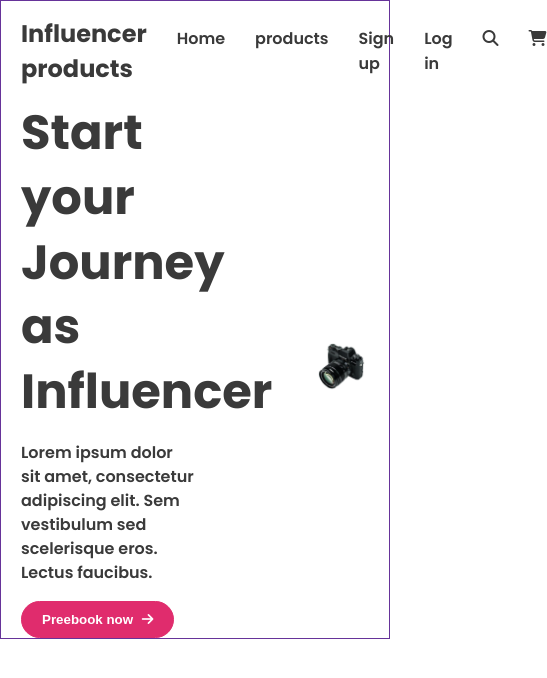
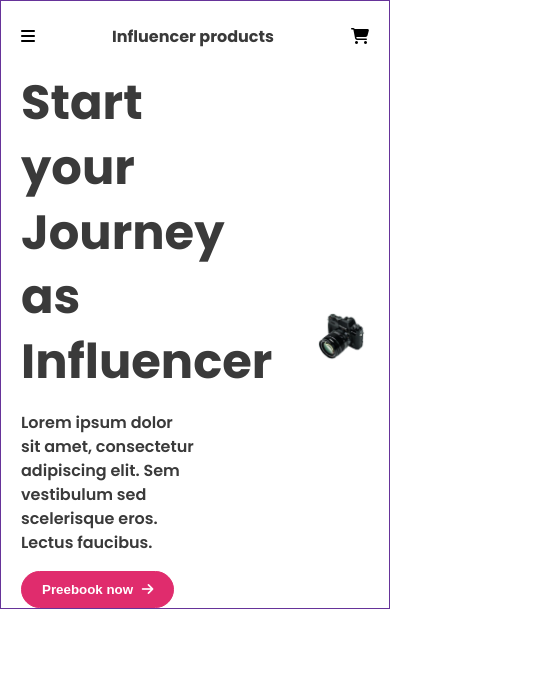
Before and after one commit to pxgacademy/007_7thProject_Influencer_Gear, a plain HTML site: page index.html in a window 390 px wide. Shown: the whole page, 547 px wide, since content can reach past the window. Drawn offline with Linux system fonts and the light colour scheme.

Commit message:
Responsive nav section completed

```diff
--- a/index.html
+++ b/index.html
@@ -14,8 +14,12 @@
     <header>
       <!-- nav section -->
       <nav id="navbar">
+        <div class="menu_icons">
+          <i class="fa-solid fa-bars"></i>
+        </div>
         <h3>Influencer products</h3>
-        <ul>
+        <div class="main_menu">
+          <ul>
           <li><a href="">Home</a></li>
           <li><a href="">products</a></li>
           <li><a href="">Sign up</a></li>
@@ -23,10 +27,13 @@
           <li>
             <a href=""><i class="fa-solid fa-magnifying-glass"></i></a>
           </li>
-          <li>
-            <a href=""><i class="fa-solid fa-cart-shopping"></i></a>
-          </li>
         </ul>
+        <div>
+          <i class="fa-solid fa-cart-shopping"></i>
+        </div>
+
+        </div>
+
       </nav>
 
       <!-- banner section -->
--- a/styles/styles.css
+++ b/styles/styles.css
@@ -34,6 +34,10 @@ body {
   border: 1px solid rebeccapurple;
 }
 
+.hide {
+  display: none;
+}
+
 /* nav section styles started */
 #navbar {
   max-width: 1200px;
@@ -42,6 +46,7 @@ body {
   display: flex;
   justify-content: space-between;
   align-items: center;
+  column-gap: 15px;
 }
 
 #navbar h3 {
@@ -49,6 +54,14 @@ body {
   font-size: 1.5rem;
   font-weight: var(--poppins_bold);
 }
+
+.main_menu {
+  display: flex;
+  text-align: center;
+  justify-content: space-between;
+  column-gap: 30px;
+}
+
 #navbar ul {
   display: flex;
 }
@@ -62,6 +75,10 @@ body {
   text-decoration: none;
   font-weight: var(--poppins_semibold);
   color: var(--colorOne);
+}
+
+.menu_icons {
+  display: none;
 }
 /* nav section styles ended */
 
@@ -125,3 +142,24 @@ body {
 }
 
 /* banner section styles ended */
+
+/* Responsive styles */
+@media screen and (max-width: 576px) {
+  /* nav section styles started */
+  #navbar {
+    max-width: 576px;
+    height: 70px;
+  }
+
+  #navbar h3 {
+    font-size: 1rem;
+  }
+
+  #navbar ul {
+    display: none;
+  }
+
+  .menu_icons {
+    display: flex;
+  }
+}
```
